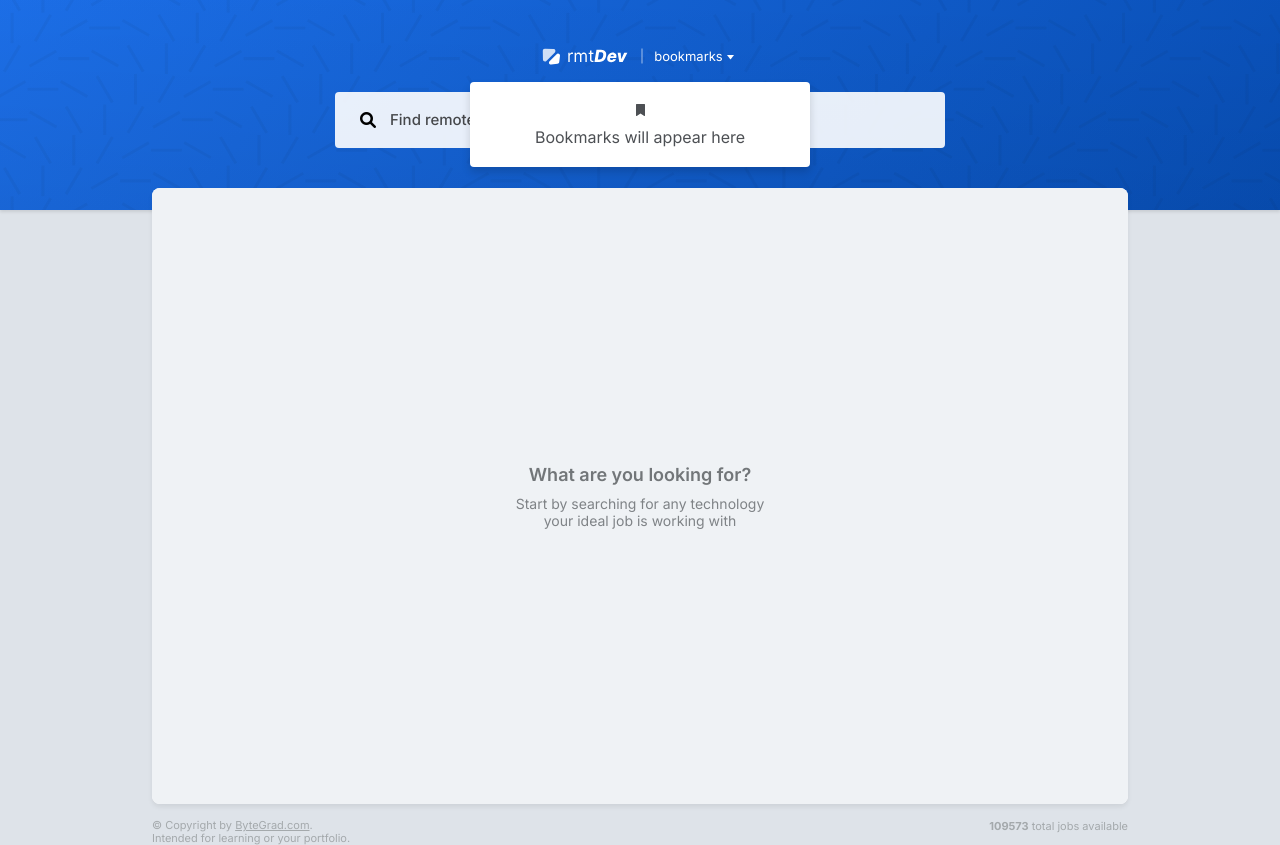
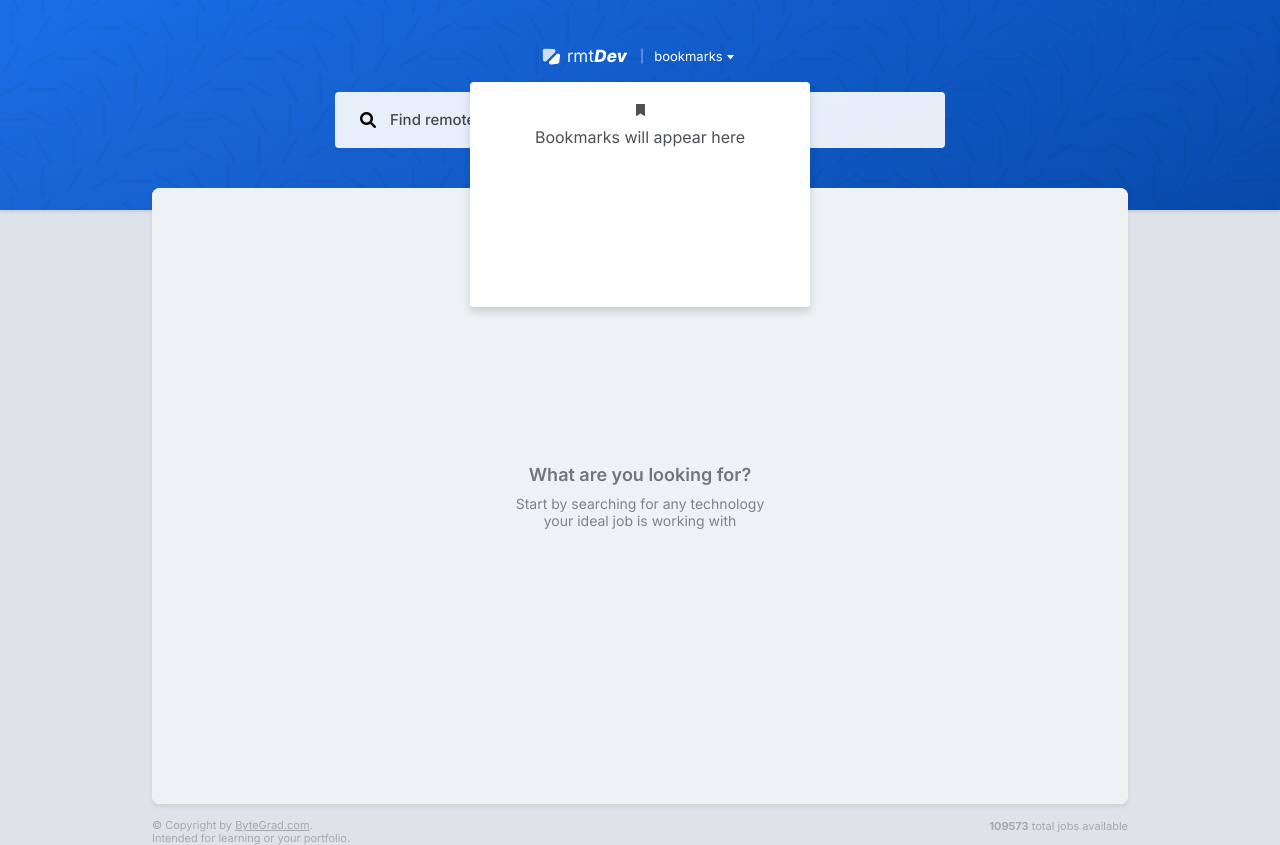
Before and after one commit to chiraggoyal777/rmtDev-clone, a React (Vite) app: page / in a window 1280 px wide. Both pictures are taken after a click on the button "bookmarks". Built offline with nearby package versions, Linux system fonts and the light colour scheme.

Commit message:
minor bug fix in bookmarks popover

```diff
--- a/src/components/BookmarksPopover.tsx
+++ b/src/components/BookmarksPopover.tsx
@@ -9,18 +9,17 @@ const BookmarksPopover = forwardRef<HTMLDivElement>(function (_, ref) {
 
   return createPortal(
     <div ref={ref} className="bookmarks-popover">
-      {bookmarkedJobItems.length === 0 ? (
+      {bookmarkedJobItems.length === 0 && !isLoading && (
         <div className="bookmarks-popover__empty">
           <BookmarkFilledIcon />
           <p>Bookmarks will appear here</p>
         </div>
-      ) : (
-        <JobList
-          jobItems={bookmarkedJobItems}
-          isLoading={isLoading}
-          source="bookmark"
-        />
       )}
+      <JobList
+        jobItems={bookmarkedJobItems}
+        isLoading={isLoading}
+        source="bookmark"
+      />
     </div>,
     document.body
   );
```
